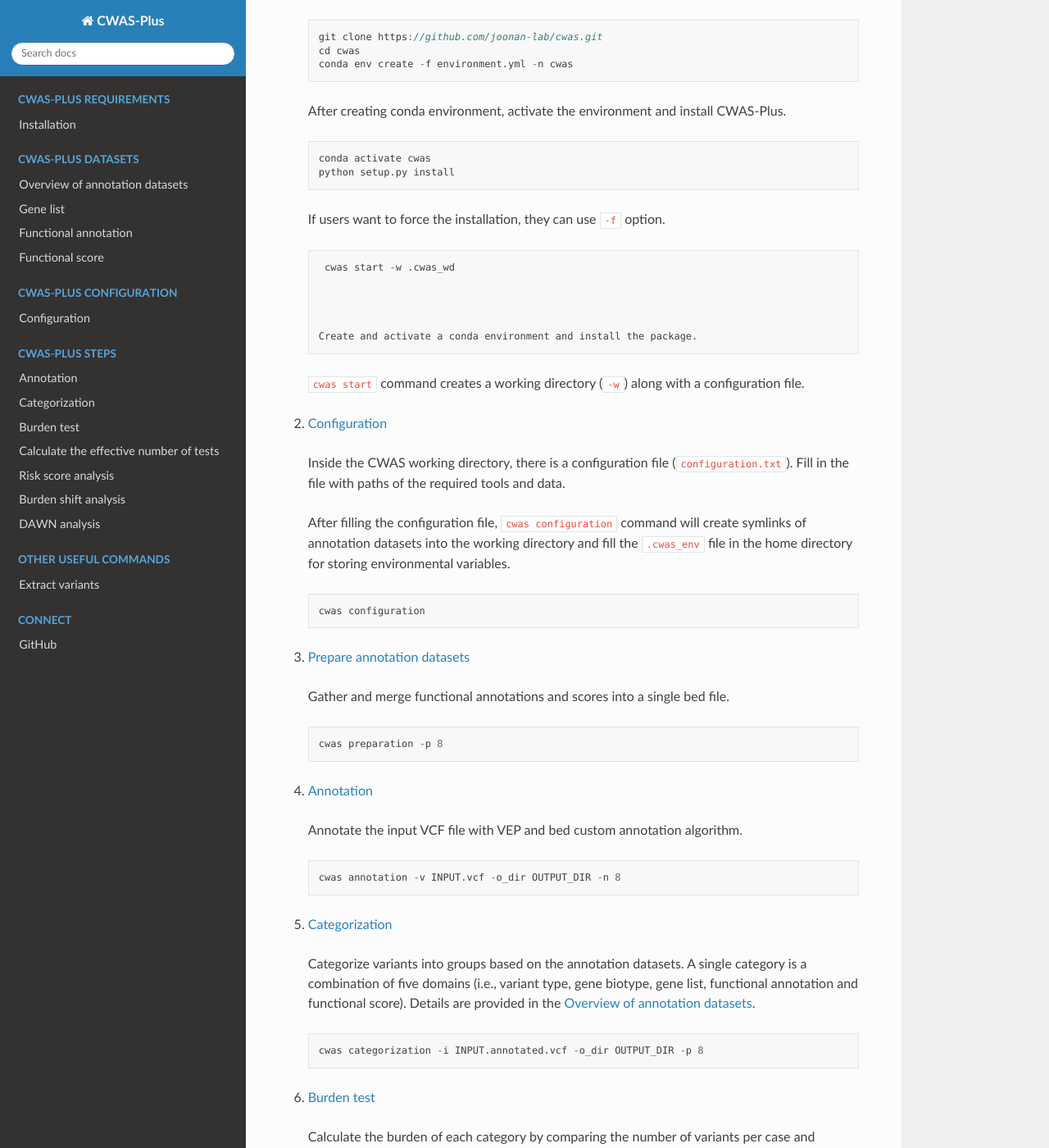
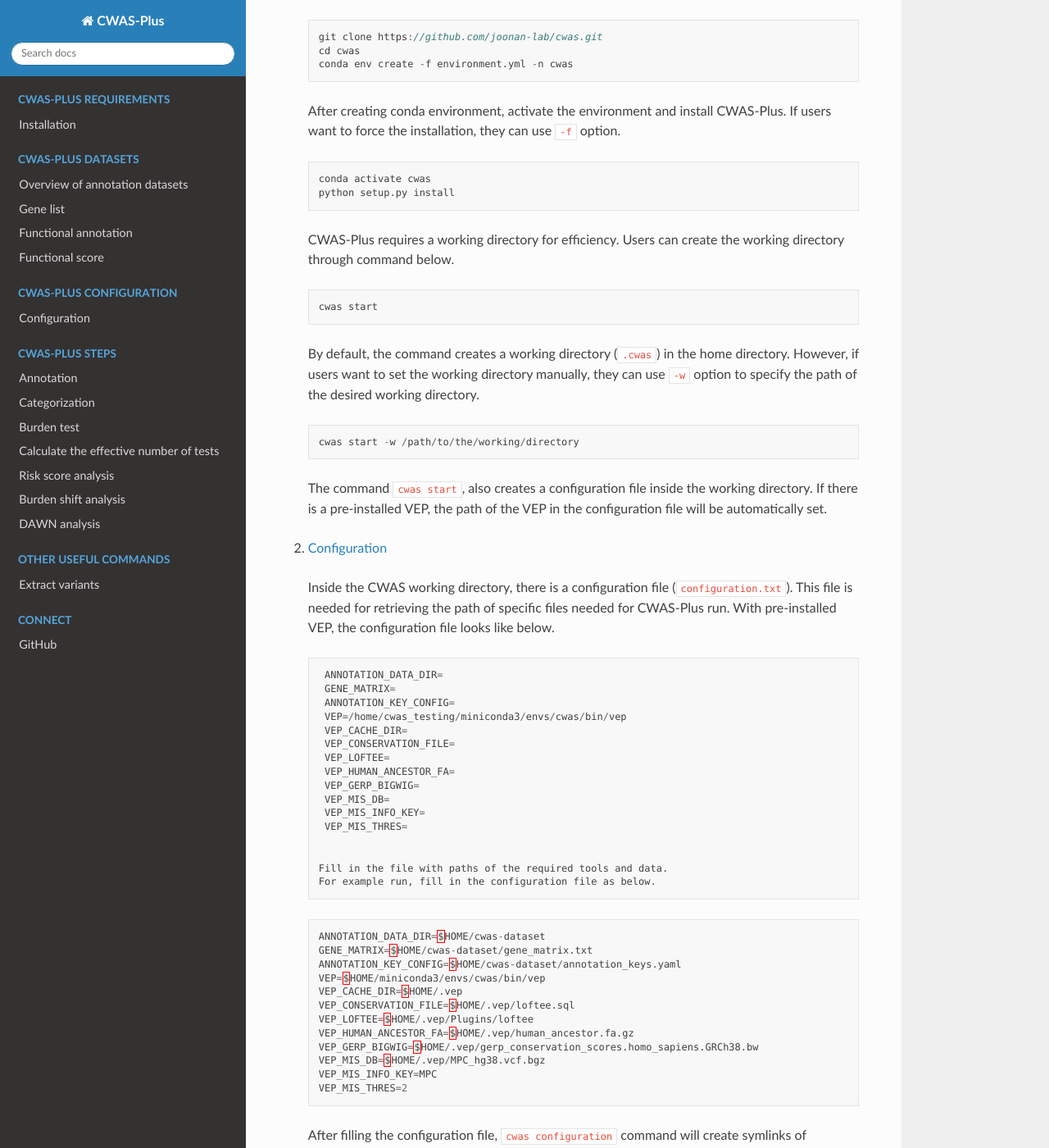
Before and after one commit to joonan-lab/cwas, a Sphinx documentation site: the page built from docs/quickstart/advanced_tutorial.rst, in a window 1280 px wide and 1400 px high, scrolled down 1613 px. Shown: the whole window at 82% size. Built offline with Sphinx 7.4.7 and the Read the Docs theme 2.0.0, drawn with Linux system fonts in a browser that asks for light colours; pages that are not in the unit, such as notebooks, are missing from menus.

Commit message:
Update advanced_tutorial.rst

```diff
--- a/docs/quickstart/advanced_tutorial.rst
+++ b/docs/quickstart/advanced_tutorial.rst
@@ -83,31 +83,69 @@
     conda env create -f environment.yml -n cwas
 
 
-  After creating conda environment, activate the environment and install CWAS-Plus.
+  After creating conda environment, activate the environment and install CWAS-Plus. If users want to force the installation, they can use ``-f`` option.
 
   .. code-block:: solidity
 
     conda activate cwas
     python setup.py install
 
-  If users want to force the installation, they can use ``-f`` option.
+
+  CWAS-Plus requires a working directory for efficiency. Users can create the working directory through command below.
 
   .. code-block:: solidity
 
-    cwas start -w .cwas_wd
+    cwas start
 
+  By default, the command creates a working directory (``.cwas``) in the home directory. However, if users want to set the working directory manually, they can use ``-w`` option to specify the path of the desired working directory.
 
+  .. code-block:: solidity
 
+    cwas start -w /path/to/the/working/directory
 
-   Create and activate a conda environment and install the package.
-
-  ``cwas start`` command creates a working directory (``-w``) along with a configuration file.
-
+  The command ``cwas start``, also creates a configuration file inside the working directory. If there is a pre-installed VEP, the path of the VEP in the configuration file will be automatically set.
 
 
 2. :ref:`Configuration <configuration>`
 
-  Inside the CWAS working directory, there is a configuration file (``configuration.txt``). Fill in the file with paths of the required tools and data.
+  Inside the CWAS working directory, there is a configuration file (``configuration.txt``). This file is needed for retrieving the path of specific files needed for CWAS-Plus run.
+  With pre-installed VEP, the configuration file looks like below.
+
+  .. code-block:: solidity
+
+    ANNOTATION_DATA_DIR=
+    GENE_MATRIX=
+    ANNOTATION_KEY_CONFIG=
+    VEP=/home/cwas_testing/miniconda3/envs/cwas/bin/vep
+    VEP_CACHE_DIR=
+    VEP_CONSERVATION_FILE=
+    VEP_LOFTEE=
+    VEP_HUMAN_ANCESTOR_FA=
+    VEP_GERP_BIGWIG=
+    VEP_MIS_DB=
+    VEP_MIS_INFO_KEY=
+    VEP_MIS_THRES=
+
+
+   Fill in the file with paths of the required tools and data.
+   For example run, fill in the configuration file as below.
+
+  .. code-block:: solidity
+
+    ANNOTATION_DATA_DIR=$HOME/cwas-dataset
+    GENE_MATRIX=$HOME/cwas-dataset/gene_matrix.txt
+    ANNOTATION_KEY_CONFIG=$HOME/cwas-dataset/annotation_keys.yaml
+    VEP=$HOME/miniconda3/envs/cwas/bin/vep
+    VEP_CACHE_DIR=$HOME/.vep
+    VEP_CONSERVATION_FILE=$HOME/.vep/loftee.sql
+    VEP_LOFTEE=$HOME/.vep/Plugins/loftee
+    VEP_HUMAN_ANCESTOR_FA=$HOME/.vep/human_ancestor.fa.gz
+    VEP_GERP_BIGWIG=$HOME/.vep/gerp_conservation_scores.homo_sapiens.GRCh38.bw
+    VEP_MIS_DB=$HOME/.vep/MPC_hg38.vcf.bgz
+    VEP_MIS_INFO_KEY=MPC
+    VEP_MIS_THRES=2
+
+
 
   After filling the configuration file, ``cwas configuration`` command will create symlinks of annotation datasets into the working directory and fill the ``.cwas_env`` file in the home directory for storing environmental variables.
 
```
